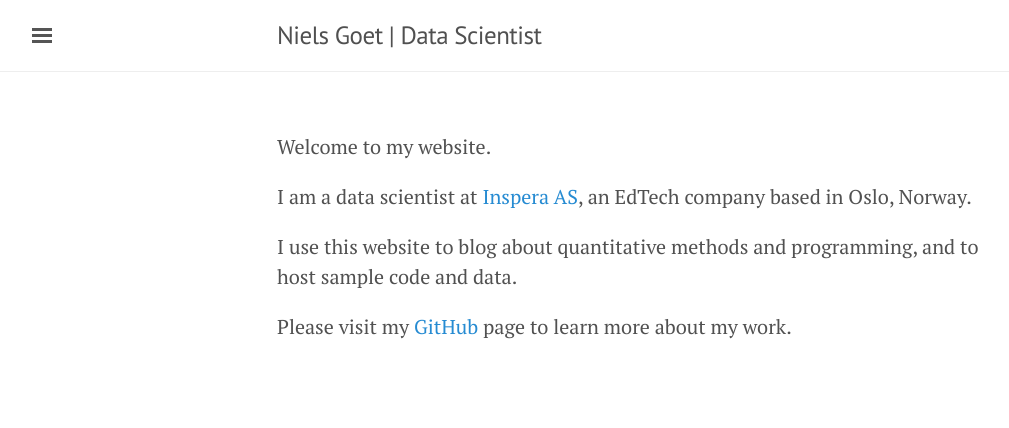
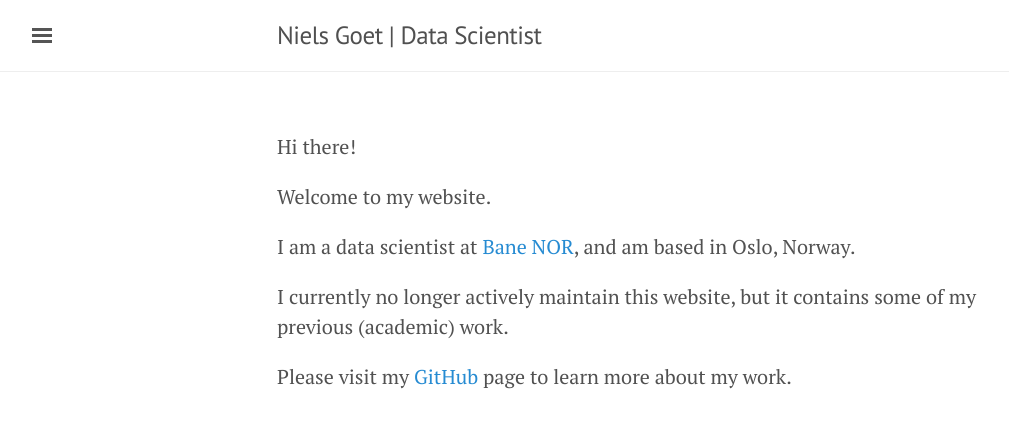
Before and after one commit to ngoet/ngoet.github.io, a Jekyll site: the page built from index.md, in a window 1280 px wide. Shown: the top 428 px of the page, without its empty margins (3-1012 px from the left). Built offline with Jekyll 4.4.1, drawn with Linux system fonts in a browser that asks for light colours.

Commit message:
feat: update website description

```diff
--- a/_config.yml
+++ b/_config.yml
@@ -3,7 +3,7 @@ title: Niels Goet | Data Scientist
 email: ndgoet [at] gmail.com
 description: >-
     <b>Niels Goet</b>
-    <p>Welcome to my website. I am a data scientist at Inspera AS, an EdTech company based in Oslo, Norway. I use this website to blog about quantitative methods and programming, and to host sample code and data.</p>
+    <p>Welcome to my website. I am a data scientist at Bane NOR, based in Oslo, Norway. I use this website to blog about quantitative methods and programming, and to host sample code and data.</p>
 
 baseurl: "" # the subpath of your site, e.g. /blog
 url: "http://ngoet.github.io" # the base hostname & protocol for your site, e.g. http://example.com
--- a/index.md
+++ b/index.md
@@ -1,11 +1,12 @@
 ---
 layout: page
 ---
+Hi there!
 
 Welcome to my website.
 
-I am a data scientist at [Inspera AS](http://www.inspera.com), an EdTech company based in Oslo, Norway.
+I am a data scientist at [Bane NOR](https://www.banenor.no/), and am based in Oslo, Norway.
 
-I use this website to blog about quantitative methods and programming, and to host sample code and data.
+I currently no longer actively maintain this website, but it contains some of my previous (academic) work.
 
 Please visit my [GitHub](https://github.com/ngoet) page to learn more about my work.
```
